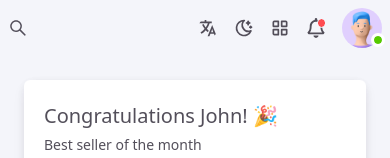
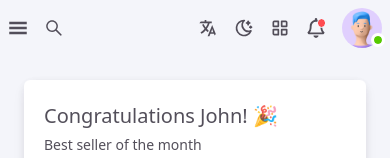
Before and after one commit to Ali503-7/Admin-Dashboard, a React (Vite) app: page / in a window 390 px wide. Shown: the top 158 px of the page. Built offline with nearby package versions, Linux system fonts and the light colour scheme.

Commit message:
working on the aside on smaller screens

```diff
--- a/src/App.jsx
+++ b/src/App.jsx
@@ -25,8 +25,8 @@ export function App() {
       ],
     },
   ]);
+
   const [dark, setDark] = useState(JSON.parse(localStorage.getItem("dark")));
-
 
   return (
     <ThemeContext.Provider value={{ dark, setDark }}>
--- a/src/Layout/Dashbordlayout.jsx
+++ b/src/Layout/Dashbordlayout.jsx
@@ -6,9 +6,9 @@ import Aside from "../components/Aside/Aside";
 import Footer from "../components/Footer";
 
 const Dashbordlayout = () => {
-  const {dark} = useContext(ThemeContext)
+  const { dark } = useContext(ThemeContext);
   const [scrollTop, setScrollTop] = useState(0);
-  const [aside, setAside] = useState(false)
+  const [aside, setAside] = useState(false);
 
   // Detact Page Scrolling
 
@@ -25,9 +25,7 @@ const Dashbordlayout = () => {
     };
   }, []);
 
-
   // Detact aside Toggling
-
 
   return (
     <div className={dark ? "dark" : ""}>
@@ -35,14 +33,26 @@ const Dashbordlayout = () => {
         className="min-h-screen bg-Light-Other-Body_Background dark:bg-Dark-Other-Body_Background "
         onScroll={(e) => handleScroll(e)}
       >
-        <div className="xl:flex xl:flex-row block min-h-screen relative">
-          <aside className="min-w-[260px] xl:sticky left-0 top-0 xl:translate-x-0 h-screen absolute -translate-x-64">
-            <Aside className="sticky top-0 left-0" />
-          </aside>
+        <div className="flex flex-row  min-h-screen relative">
+          <div className="max-w-[0px] ">
+            <aside
+              className={`xl:min-w-[260px] sticky left-0 top-0 xl:translate-x-0 h-screen transition-transform z-[100] sm:bg-Light-Other-Body_Background ${
+                aside
+                  ? "translate-x-0 !min-w-[260px] bg-Light-Other-Body_Background"
+                  : "-translate-x-64"
+              }`}
+            >
+              <Aside
+                className="sticky top-0 left-0"
+                aside={aside}
+                setAside={setAside}
+              />
+            </aside>
+          </div>
 
           <div className="grid grid-rows-[auto,1fr,auto] container max-w-[1370px] relative">
             <header className="z-50 sticky top-0">
-              <Nav scrollTop={scrollTop} />
+              <Nav scrollTop={scrollTop} aside={aside} setAside={setAside} />
             </header>
             <main className="h-full p-6">
               <Outlet />
--- a/src/components/Aside/Aside.jsx
+++ b/src/components/Aside/Aside.jsx
@@ -2,7 +2,7 @@ import logo from "../../assets/Imgs/Logo/Logo.png";
 import Dashboards from "./Dashboards";
 import Apps from "./AppsLinst/Apps";
 
-const Divider = ({text}) => {
+const Divider = ({text, aside, setAside}) => {
   return (
     <div className="relative z-10">
       <div className="z-20 w-full h-px top-1/2 bg-Light-Other-Divider dark:bg-Dark-Other-Divider absolute"></div>
@@ -11,8 +11,7 @@ const Divider = ({text}) => {
   )
 }
 
-const Aside = () => {
-
+const Aside = ({ aside, setAside }) => {
   return (
     <div className="py-2 flex flex-col gap-[6px]">
       <div className="flex flex-row justify-between items-center py-2 px-[22px]">
@@ -22,7 +21,7 @@ const Aside = () => {
             MATERIO
           </p>
         </div>
-        <input type="radio" name="" id="" />
+        {aside ?  <p className="text-xl cursor-pointer font-bold" onClick={() => setAside(prev => !prev)}>x</p>: <input type="radio" name="" id="" />}
       </div>
       <div className="pr-[18px]">
         <Dashboards />
--- a/src/components/Nav/Nav.jsx
+++ b/src/components/Nav/Nav.jsx
@@ -1,12 +1,14 @@
-import { useState } from "react";
+import { useContext, useState } from "react";
 import Lang from "./Lang";
 import Dark from "./Dark";
 import Shortcut from "./Shorcut";
 import Notification from "./Notifcation";
 import Profile from "./Profile";
 import Search from "./Search";
+import { GiHamburgerMenu } from "react-icons/gi";
+import { ThemeContext } from "../../App";
 
-const Nav = ({ scrollTop }) => {
+const Nav = ({ scrollTop, aside, setAside }) => {
   // Initialize the states using the useState hook
   const [states, setStates] = useState({
     lang: false,
@@ -49,7 +51,12 @@ const Nav = ({ scrollTop }) => {
       }
     >
       <div className="flex flex-row justify-between items-center z-50">
-        <Search />
+        <div className="flex flex-row items-center">
+          <div className="text-xl p-2 text-Light-Text-Primary cursor-pointer rounded-full hover:bg-Light-Action-Hover dark:text-Dark-Text-Primary dark:hover:bg-Dark-Action-Hover xl:hidden">
+            <GiHamburgerMenu onClick={() => setAside((prev) => !prev)} />
+          </div>
+          <Search />
+        </div>
         <div
           className="flex flex-row items-center"
           onClick={(e) => StateHandel(e)}
```
